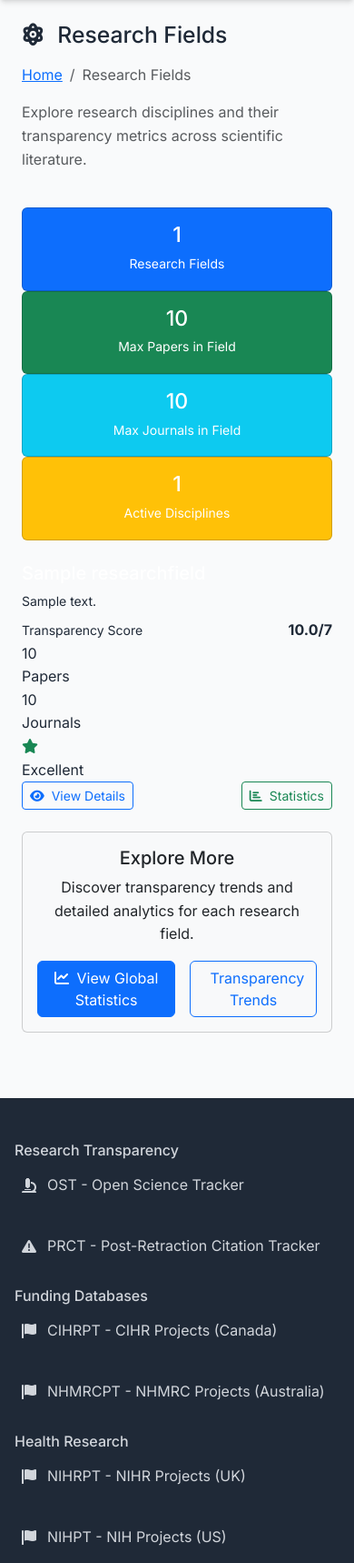
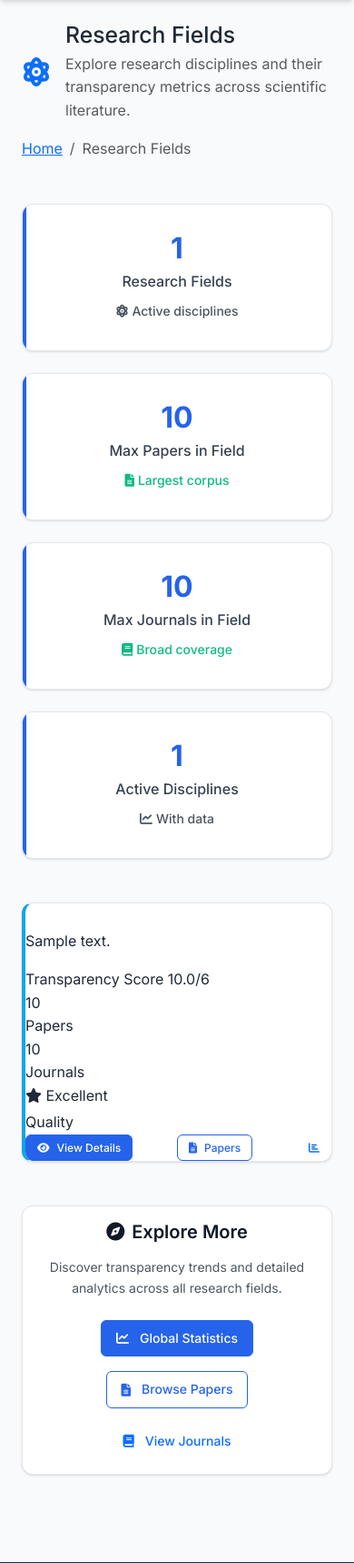
Before and after one commit to choxos/OpenScienceTracker, a Django app: page /fields/ in a window 390 px wide. Shown: the part 83-1801 px from the top of the page at 91% size. Run offline with Django 5.2, Linux system fonts and the light colour scheme; tables that the repository leaves empty hold one stand-in row (values such as "Sample post"); parts of the project's set-up code (start-up, migrations or seed data) failed here and were passed over.

Commit message:
Modernize Research Fields page with modern card design
- Updated to use Xera unified theme design system
- Replaced custom CSS with modern xera-card and xera-stat-card classes
- Implemented responsive grid layout with improved mobile support
- Added modern gradient headers with subtle animations
- Enhanced transparency score meters with gradient fills
- Updated action buttons to use modern xera-btn styles
- Improved quality badges with color-coded indicators
- Added modern empty state design
- Enhanced accessibility and visual hierarchy
- Fixed transparency score calculation (6-point scale)
- All cards now feature modern hover effects and shadows

```diff
--- a/templates/tracker/field_list.html
+++ b/templates/tracker/field_list.html
@@ -5,286 +5,376 @@
 
 {% block extra_head %}
 <style>
-    .field-card {
-        transition: transform 0.2s, box-shadow 0.2s;
-        border: 1px solid #e3e6f0;
-        border-radius: 10px;
-        margin-bottom: 1.5rem;
+    .ost-field-container {
+        padding: var(--xera-spacing-xl) 0;
     }
-    .field-card:hover {
-        transform: translateY(-3px);
-        box-shadow: 0 0.5rem 1rem rgba(0, 0, 0, 0.15);
+
+    .ost-field-header {
+        background: linear-gradient(135deg, var(--xera-primary) 0%, var(--xera-primary-dark) 100%);
+        color: white;
+        border-radius: var(--xera-border-radius) var(--xera-border-radius) 0 0;
+        padding: var(--xera-spacing-xl);
+        position: relative;
+        overflow: hidden;
     }
-    .field-header {
-        background: linear-gradient(135deg, #667eea 0%, #764ba2 100%);
-        color: white;
-        border-radius: 10px 10px 0 0;
-        padding: 1.5rem;
+
+    .ost-field-header::before {
+        content: '';
+        position: absolute;
+        top: -50%;
+        right: -50%;
+        width: 100%;
+        height: 200%;
+        background: rgba(255, 255, 255, 0.1);
+        transform: rotate(45deg);
+        transition: var(--xera-transition);
     }
-    .field-stats {
+
+    .ost-field-card:hover .ost-field-header::before {
+        right: -30%;
+    }
+
+    .ost-field-title {
+        font-size: 1.25rem;
+        font-weight: 600;
+        margin: 0 0 var(--xera-spacing-sm) 0;
+        position: relative;
+        z-index: 1;
+    }
+
+    .ost-field-description {
+        font-size: 0.875rem;
+        color: rgba(255, 255, 255, 0.9);
+        margin: 0 0 var(--xera-spacing-lg) 0;
+        position: relative;
+        z-index: 1;
+    }
+
+    .ost-transparency-meter {
+        position: relative;
+        z-index: 1;
+    }
+
+    .ost-meter-label {
         display: flex;
-        justify-content: space-around;
-        padding: 1rem;
-        background-color: #f8f9fa;
-        border-radius: 0 0 10px 10px;
+        justify-content: space-between;
+        align-items: center;
+        margin-bottom: var(--xera-spacing-sm);
+        font-size: 0.875rem;
+        color: rgba(255, 255, 255, 0.9);
     }
-    .stat-item {
+
+    .ost-meter-score {
+        font-weight: 600;
+        font-size: 1rem;
+    }
+
+    .ost-meter-bar {
+        height: 6px;
+        background: rgba(255, 255, 255, 0.2);
+        border-radius: 3px;
+        overflow: hidden;
+    }
+
+    .ost-meter-fill {
+        height: 100%;
+        background: linear-gradient(90deg, #10b981, #34d399);
+        border-radius: 3px;
+        transition: width 0.3s ease;
+    }
+
+    .ost-field-stats {
+        display: grid;
+        grid-template-columns: repeat(3, 1fr);
+        gap: var(--xera-spacing-lg);
+        padding: var(--xera-spacing-xl);
+        background: var(--xera-gray-50);
+    }
+
+    .ost-stat-item {
         text-align: center;
     }
-    .stat-number {
+
+    .ost-stat-number {
+        font-size: 1.75rem;
+        font-weight: 700;
+        color: var(--xera-primary);
+        margin: 0 0 var(--xera-spacing-xs) 0;
+        line-height: 1;
+    }
+
+    .ost-stat-label {
+        font-size: 0.875rem;
+        color: var(--xera-gray-600);
+        font-weight: 500;
+    }
+
+    .ost-field-actions {
+        padding: var(--xera-spacing-lg) var(--xera-spacing-xl) var(--xera-spacing-xl);
+        background: white;
+        border-top: 1px solid var(--xera-gray-200);
+    }
+
+    .ost-quality-badge {
+        display: inline-flex;
+        align-items: center;
+        gap: var(--xera-spacing-xs);
+        padding: var(--xera-spacing-xs) var(--xera-spacing-sm);
+        border-radius: var(--xera-border-radius-sm);
+        font-size: 0.75rem;
+        font-weight: 600;
+        text-transform: uppercase;
+        letter-spacing: 0.5px;
+    }
+
+    .ost-quality-excellent {
+        background: rgba(16, 185, 129, 0.1);
+        color: var(--xera-success);
+    }
+
+    .ost-quality-good {
+        background: rgba(245, 158, 11, 0.1);
+        color: var(--xera-warning);
+    }
+
+    .ost-quality-needs-work {
+        background: rgba(239, 68, 68, 0.1);
+        color: var(--xera-error);
+    }
+
+    .ost-field-grid {
+        display: grid;
+        grid-template-columns: repeat(auto-fit, minmax(350px, 1fr));
+        gap: var(--xera-spacing-xl);
+    }
+
+    .ost-field-card {
+        background: white;
+        border-radius: var(--xera-border-radius);
+        box-shadow: var(--xera-shadow);
+        border: 1px solid var(--xera-gray-200);
+        transition: var(--xera-transition);
+        overflow: hidden;
+        height: fit-content;
+    }
+
+    .ost-field-card:hover {
+        box-shadow: var(--xera-shadow-xl);
+        transform: translateY(-4px);
+    }
+
+    .ost-empty-state {
+        text-align: center;
+        padding: var(--xera-spacing-2xl);
+        color: var(--xera-gray-500);
+        background: white;
+        border-radius: var(--xera-border-radius);
+        box-shadow: var(--xera-shadow);
+        border: 1px solid var(--xera-gray-200);
+    }
+
+    .ost-empty-icon {
+        font-size: 3rem;
+        margin-bottom: var(--xera-spacing-lg);
+        color: var(--xera-gray-400);
+    }
+
+    @media (max-width: 768px) {
+        .ost-field-grid {
+            grid-template-columns: 1fr;
+        }
+
+        .ost-field-stats {
+            grid-template-columns: repeat(3, 1fr);
+            gap: var(--xera-spacing-md);
+            padding: var(--xera-spacing-lg);
+        }
+
+        .ost-stat-number {
             font-size: 1.5rem;
-        font-weight: bold;
-        color: #495057;
         }
-    .stat-label {
-        font-size: 0.875rem;
-        color: #6c757d;
-    }
-    .parent-field-badge {
-        background-color: rgba(255,255,255,0.2);
-        color: white;
-        padding: 0.25rem 0.5rem;
-        border-radius: 15px;
-        font-size: 0.75rem;
-        margin-bottom: 0.5rem;
-        display: inline-block;
-    }
-    .transparency-meter {
-        height: 6px;
-        background-color: rgba(255,255,255,0.3);
-        border-radius: 3px;
-        overflow: hidden;
-        margin-top: 0.5rem;
-    }
-    .transparency-bar {
-        height: 100%;
-        background-color: #28a745;
-        transition: width 0.3s ease;
-    }
-    .no-fields-container {
-        text-align: center;
-        padding: 4rem 2rem;
-        color: #6c757d;
-    }
-    .hierarchy-indicator {
-        border-left: 3px solid #007bff;
-        margin-left: 1rem;
-        padding-left: 1rem;
     }
 </style>
 {% endblock %}
 
 {% block content %}
-<div class="container-fluid">
-    <!-- Header -->
-    <div class="row mb-4">
-        <div class="col-12">
-            <h1 class="h2 mb-3">
-                <i class="fas fa-atom me-2"></i>
-                Research Fields
-            </h1>
+<div class="xera-container ost-field-container">
+    <!-- Header Section -->
+    <div class="mb-5">
+        <div class="d-flex align-items-center mb-3">
+            <i class="fas fa-atom me-3 text-primary" style="font-size: 2rem;"></i>
+            <div>
+                <h1 class="h2 mb-1">Research Fields</h1>
+                <p class="text-muted mb-0">Explore research disciplines and their transparency metrics across scientific literature.</p>
+            </div>
+        </div>
+
         <nav aria-label="breadcrumb">
             <ol class="breadcrumb">
                 <li class="breadcrumb-item"><a href="{% url 'tracker:home' %}">Home</a></li>
                 <li class="breadcrumb-item active" aria-current="page">Research Fields</li>
             </ol>
         </nav>
-            <p class="text-muted">
-                Explore research disciplines and their transparency metrics across scientific literature.
-            </p>
-        </div>
     </div>
 
     <!-- Summary Statistics -->
-    <div class="row mb-4">
-        <div class="col-md-3">
-            <div class="card bg-primary text-white">
-                <div class="card-body text-center">
-                    <div class="h3 mb-1">{{ total_fields }}</div>
-                    <small>Research Fields</small>
+    <div class="xera-stats-grid mb-5">
+        <div class="xera-stat-card">
+            <div class="xera-stat-number">{{ total_fields }}</div>
+            <div class="xera-stat-label">Research Fields</div>
+            <div class="xera-stat-change neutral">
+                <i class="fas fa-atom"></i>
+                Active disciplines
             </div>
         </div>
-        </div>
-        <div class="col-md-3">
-            <div class="card bg-success text-white">
-                <div class="card-body text-center">
-                    <div class="h3 mb-1">{{ max_papers }}</div>
-                    <small>Max Papers in Field</small>
+        <div class="xera-stat-card">
+            <div class="xera-stat-number">{{ max_papers }}</div>
+            <div class="xera-stat-label">Max Papers in Field</div>
+            <div class="xera-stat-change positive">
+                <i class="fas fa-file-alt"></i>
+                Largest corpus
             </div>
         </div>
-        </div>
-        <div class="col-md-3">
-            <div class="card bg-info text-white">
-                <div class="card-body text-center">
-                    <div class="h3 mb-1">{{ max_journals }}</div>
-                    <small>Max Journals in Field</small>
+        <div class="xera-stat-card">
+            <div class="xera-stat-number">{{ max_journals }}</div>
+            <div class="xera-stat-label">Max Journals in Field</div>
+            <div class="xera-stat-change positive">
+                <i class="fas fa-book"></i>
+                Broad coverage
             </div>
         </div>
-        </div>
-        <div class="col-md-3">
-            <div class="card bg-warning text-white">
-                <div class="card-body text-center">
-                    <div class="h3 mb-1">{{ active_fields }}</div>
-                    <small>Active Disciplines</small>
-                </div>
+        <div class="xera-stat-card">
+            <div class="xera-stat-number">{{ active_fields }}</div>
+            <div class="xera-stat-label">Active Disciplines</div>
+            <div class="xera-stat-change neutral">
+                <i class="fas fa-chart-line"></i>
+                With data
             </div>
         </div>
     </div>
 
-    <!-- Research Fields List -->
+    <!-- Research Fields Grid -->
     {% if fields %}
-    <div class="row">
+    <div class="ost-field-grid">
         {% for field in fields %}
-        <div class="col-lg-6 col-xl-4">
-            <div class="field-card">
+        <div class="ost-field-card">
             <!-- Field Header -->
-                <div class="field-header">
-                    {% if field.parent_field %}
-                    <div class="parent-field-badge">
-                        <i class="fas fa-arrow-up me-1"></i>
-                        {{ field.parent_field.name }}
-                    </div>
-                    {% endif %}
-
-                    <h5 class="mb-2">
+            <div class="ost-field-header">
+                <h3 class="ost-field-title">
                     <a href="{% url 'tracker:field_detail' field.pk %}" class="text-white text-decoration-none">
                         {{ field.name }}
                     </a>
-                    </h5>
+                </h3>
 
                 {% if field.description %}
-                    <p class="mb-2 small">{{ field.description|truncatechars:120 }}</p>
+                <p class="ost-field-description">{{ field.description|truncatechars:120 }}</p>
                 {% else %}
-                    <p class="mb-2 small text-white-50">No description available</p>
+                <p class="ost-field-description">Explore transparency metrics and research patterns in {{ field.name|lower }}.</p>
                 {% endif %}
 
                 <!-- Transparency Score Meter -->
-                    <div class="d-flex justify-content-between align-items-center">
-                        <small>Transparency Score</small>
-                        <strong>{{ field.avg_transparency_score|floatformat:1 }}/7</strong>
+                <div class="ost-transparency-meter">
+                    <div class="ost-meter-label">
+                        <span>Transparency Score</span>
+                        <span class="ost-meter-score">{{ field.avg_transparency_score|floatformat:1 }}/6</span>
                     </div>
-                    <div class="transparency-meter">
-                        <div class="transparency-bar" style="width: {% widthratio field.avg_transparency_score 7 100 %}%"></div>
+                    <div class="ost-meter-bar">
+                        <div class="ost-meter-fill" style="width: {% widthratio field.avg_transparency_score 6 100 %}%"></div>
+                    </div>
                 </div>
             </div>
 
             <!-- Field Statistics -->
-                <div class="field-stats">
-                    <div class="stat-item">
-                        <div class="stat-number">{{ field.total_papers|default:0 }}</div>
-                        <div class="stat-label">Papers</div>
+            <div class="ost-field-stats">
+                <div class="ost-stat-item">
+                    <div class="ost-stat-number">{{ field.total_papers|default:0 }}</div>
+                    <div class="ost-stat-label">Papers</div>
                 </div>
-                    <div class="stat-item">
-                        <div class="stat-number">{{ field.total_journals|default:0 }}</div>
-                        <div class="stat-label">Journals</div>
+                <div class="ost-stat-item">
+                    <div class="ost-stat-number">{{ field.total_journals|default:0 }}</div>
+                    <div class="ost-stat-label">Journals</div>
                 </div>
-                    <div class="stat-item">
-                        <div class="stat-number">
-                            {% if field.avg_transparency_score >= 5 %}
-                                <i class="fas fa-star text-success"></i>
-                            {% elif field.avg_transparency_score >= 3 %}
-                                <i class="fas fa-star-half-alt text-warning"></i>
+                <div class="ost-stat-item">
+                    {% if field.avg_transparency_score >= 4 %}
+                        <div class="ost-quality-badge ost-quality-excellent">
+                            <i class="fas fa-star"></i>
+                            Excellent
+                        </div>
+                    {% elif field.avg_transparency_score >= 2.5 %}
+                        <div class="ost-quality-badge ost-quality-good">
+                            <i class="fas fa-star-half-alt"></i>
+                            Good
+                        </div>
                     {% else %}
-                                <i class="far fa-star text-danger"></i>
+                        <div class="ost-quality-badge ost-quality-needs-work">
+                            <i class="far fa-star"></i>
+                            Developing
+                        </div>
                     {% endif %}
-                        </div>
-                        <div class="stat-label">
-                            {% if field.avg_transparency_score >= 5 %}
-                                Excellent
-                            {% elif field.avg_transparency_score >= 3 %}
-                                Good
-                            {% else %}
-                                Needs Work
-                            {% endif %}
-                        </div>
+                    <div class="ost-stat-label mt-1">Quality</div>
                 </div>
             </div>
 
             <!-- Field Actions -->
-                <div class="card-body pt-0">
-                    <div class="d-flex justify-content-between align-items-center">
-                        <a href="{% url 'tracker:field_detail' field.pk %}" class="btn btn-sm btn-outline-primary">
-                            <i class="fas fa-eye me-1"></i> View Details
+            <div class="ost-field-actions">
+                <div class="d-flex gap-2 justify-content-between align-items-center">
+                    <a href="{% url 'tracker:field_detail' field.pk %}" class="xera-btn xera-btn-primary xera-btn-sm">
+                        <i class="fas fa-eye me-1"></i>View Details
                     </a>
-                        <a href="{% url 'tracker:statistics' %}?field={{ field.name }}" class="btn btn-sm btn-outline-success">
-                            <i class="fas fa-chart-bar me-1"></i> Statistics
+                    <a href="{% url 'tracker:paper_list' %}?broad_subject_term={{ field.name|urlencode }}" class="xera-btn xera-btn-outline xera-btn-sm">
+                        <i class="fas fa-file-alt me-1"></i>Papers
                     </a>
-                    </div>
-
-                    <!-- Show sub-fields if any -->
-                    {% if field.researchfield_set.exists %}
-                    <div class="hierarchy-indicator mt-3">
-                        <h6 class="text-muted mb-2">Sub-fields:</h6>
-                        {% for subfield in field.researchfield_set.all|slice:":3" %}
-                        <a href="{% url 'tracker:field_detail' subfield.pk %}" class="badge bg-light text-dark me-1 mb-1 text-decoration-none">
-                            {{ subfield.name }}
+                    <a href="{% url 'tracker:statistics' %}?field={{ field.name|urlencode }}" class="xera-btn xera-btn-ghost xera-btn-sm">
+                        <i class="fas fa-chart-bar"></i>
                     </a>
-                        {% endfor %}
-                        {% if field.researchfield_set.count > 3 %}
-                        <span class="badge bg-secondary">+{{ field.researchfield_set.count|add:"-3" }} more</span>
-                        {% endif %}
-                    </div>
-                    {% endif %}
-
-                    <!-- Show parent sub-fields at same level -->
-                    {% if field.parent_field %}
-                    {% with field.parent_field.researchfield_set.all as siblings %}
-                    {% if siblings.count > 1 %}
-                    <div class="mt-3">
-                        <h6 class="text-muted mb-2">Related fields:</h6>
-                        {% for sibling in siblings|slice:":3" %}
-                        {% if sibling != field %}
-                        <a href="{% url 'tracker:field_detail' sibling.pk %}" class="badge bg-light text-dark me-1 mb-1 text-decoration-none">
-                            {{ sibling.name }}
-                        </a>
-                        {% endif %}
-                        {% endfor %}
-                    </div>
-                    {% endif %}
-                    {% endwith %}
-                    {% endif %}
                 </div>
             </div>
         </div>
         {% endfor %}
     </div>
 
-    <!-- View More / Load More -->
-    <div class="row mt-4">
-        <div class="col-12 text-center">
-            <div class="card bg-light">
-                <div class="card-body">
-                    <h5 class="card-title">Explore More</h5>
-                    <p class="card-text">
-                        Discover transparency trends and detailed analytics for each research field.
+    <!-- Explore More Section -->
+    <div class="mt-5">
+        <div class="xera-card">
+            <div class="xera-card-body text-center">
+                <h4 class="xera-card-title justify-content-center mb-3">
+                    <i class="fas fa-compass"></i>
+                    Explore More
+                </h4>
+                <p class="xera-card-subtitle mb-4">
+                    Discover transparency trends and detailed analytics across all research fields.
                 </p>
-                    <div class="d-flex justify-content-center gap-3">
-                        <a href="{% url 'tracker:statistics' %}" class="btn btn-primary">
-                            <i class="fas fa-chart-line me-1"></i> View Global Statistics
+                <div class="d-flex flex-wrap gap-3 justify-content-center">
+                    <a href="{% url 'tracker:statistics' %}" class="xera-btn xera-btn-primary">
+                        <i class="fas fa-chart-line me-2"></i>Global Statistics
                     </a>
-                        <a href="{% url 'tracker:trends' %}" class="btn btn-outline-primary">
-                            <i class="fas fa-trending-up me-1"></i> Transparency Trends
+                    <a href="{% url 'tracker:paper_list' %}" class="xera-btn xera-btn-outline">
+                        <i class="fas fa-file-alt me-2"></i>Browse Papers
                     </a>
-                    </div>
+                    <a href="{% url 'tracker:journal_list' %}" class="xera-btn xera-btn-ghost">
+                        <i class="fas fa-book me-2"></i>View Journals
+                    </a>
                 </div>
             </div>
         </div>
     </div>
 
     {% else %}
-    <!-- No Fields State -->
-    <div class="no-fields-container">
-        <i class="fas fa-atom fa-4x mb-4"></i>
-        <h3>No Research Fields Available</h3>
+    <!-- Empty State -->
+    <div class="ost-empty-state">
+        <div class="ost-empty-icon">
+            <i class="fas fa-atom"></i>
+        </div>
+        <h3 class="mb-3">No Research Fields Available</h3>
         <p class="mb-4">
             Research fields haven't been set up yet. This typically happens when field data is imported along with papers and journals.
         </p>
-        <div class="d-flex justify-content-center gap-3">
-            <a href="{% url 'tracker:statistics' %}" class="btn btn-primary">
-                <i class="fas fa-chart-bar me-1"></i> View Statistics
+        <div class="d-flex flex-wrap gap-3 justify-content-center">
+            <a href="{% url 'tracker:statistics' %}" class="xera-btn xera-btn-primary">
+                <i class="fas fa-chart-bar me-2"></i>View Statistics
             </a>
-            <a href="{% url 'tracker:home' %}" class="btn btn-outline-secondary">
-                <i class="fas fa-home me-1"></i> Back to Home
+            <a href="{% url 'tracker:home' %}" class="xera-btn xera-btn-outline">
+                <i class="fas fa-home me-2"></i>Back to Home
             </a>
         </div>
     </div>
```
Lines whose indentation alone changed are shown as unchanged.
